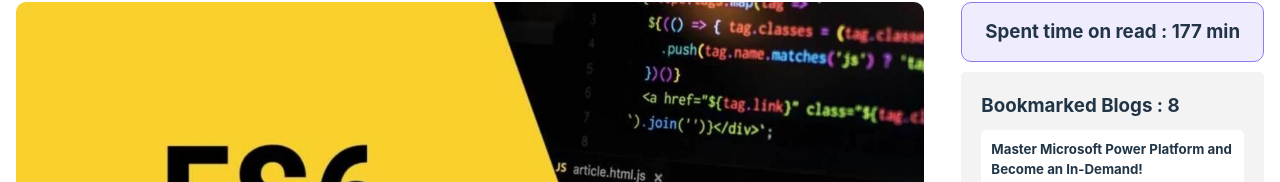
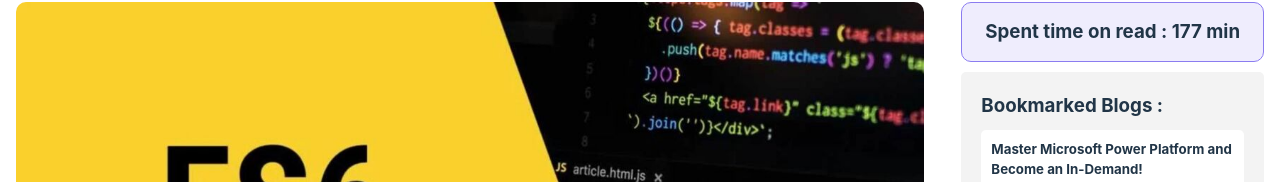
Before and after one commit to sakibhossainwd/Learning-Zone-A-8, a React (Vite) app: page / in a window 1280 px wide. Shown: the part 155-337 px from the top of the page. Built offline with nearby package versions, Linux system fonts and the light colour scheme.

Commit message:
mark as read onClick added

```diff
--- a/src/components/Blog/Blog.jsx
+++ b/src/components/Blog/Blog.jsx
@@ -4,12 +4,14 @@ import { FontAwesomeIcon } from '@fortawesome/react-fontawesome'
 import { faBookmark } from '@fortawesome/free-solid-svg-icons'
 import './Blog.css'
 
-const Blog = (props) => {
+const Blog = ({blog, }) => {
     // console.log(props.blog.cover)
-    const blog = props.blog
-    const {id, cover, BlogName, userImg, userName, publishDate, readTime, hashTag} = props.blog;
+    // const blog = props.blog
+    const {id, cover, BlogName, userImg, userName, publishDate, readTime, hashTag} = blog;
 
-
+    const markReadTime = () => {
+        console.log('mark as read clicked')
+    }
 
     return (
         <div className='blog-container'>
@@ -26,8 +28,7 @@ const Blog = (props) => {
                 </div>
                 <div className="read-time">
                     <p>{readTime} min read</p>
-                    <a href="" className='bookMark'>
-                    <FontAwesomeIcon icon={faBookmark} />
+                    <a href="" className='bookMark'>< FontAwesomeIcon icon={faBookmark} />
                     </a>
                 </div>
             </div>
@@ -38,7 +39,7 @@ const Blog = (props) => {
                 <p>{hashTag}</p>
             </div>
             <div className="mark-read">
-                <a href="#">Mark as read</a>
+                <a href="#" onClick={ () => markReadTime(blog)}>Mark as read</a>
             </div>
         </div>
     );
--- a/src/components/BookMark/BookMark.jsx
+++ b/src/components/BookMark/BookMark.jsx
@@ -2,9 +2,8 @@
 import React from 'react';
 import './BookMark.css'
 
-const BookMark = () => {
-
-
+const BookMark = (props) => {
+    // console.log(props)
 
 
     return (
@@ -13,7 +12,7 @@ const BookMark = () => {
                 <h3>Spent time on read : 177 min</h3>
             </div>
             <div className="bookMark-container">
-                <h3>Bookmarked Blogs : 8</h3>
+                <h3>Bookmarked Blogs : {props.length}</h3>
                 <div className="bookMark">
                     <h5>Master Microsoft Power Platform and Become an In-Demand!</h5>
                 </div>
```
Also changed, not shown: src/components/BlogPage/BlogPage.jsx (+4 -9 lines).
